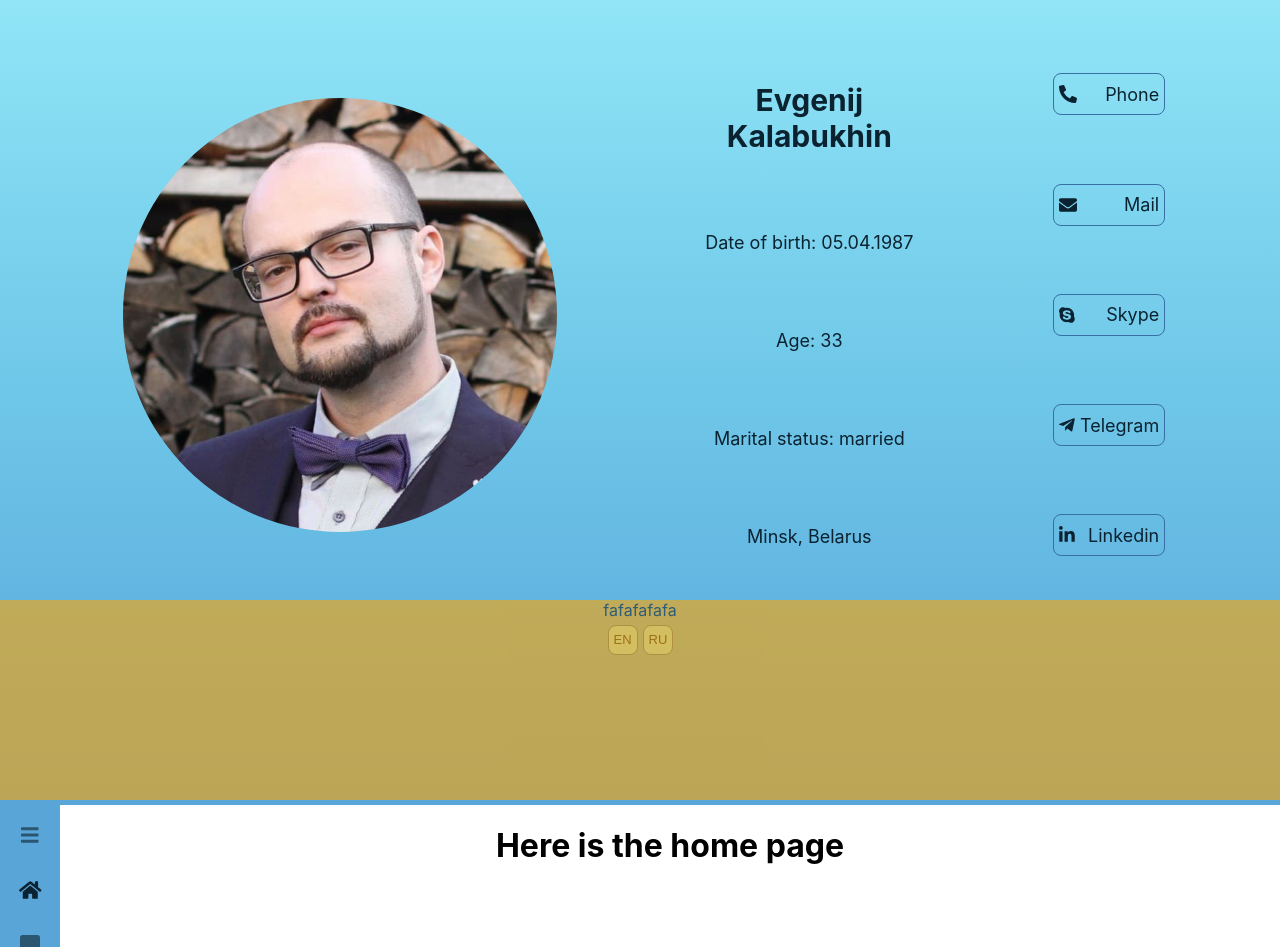
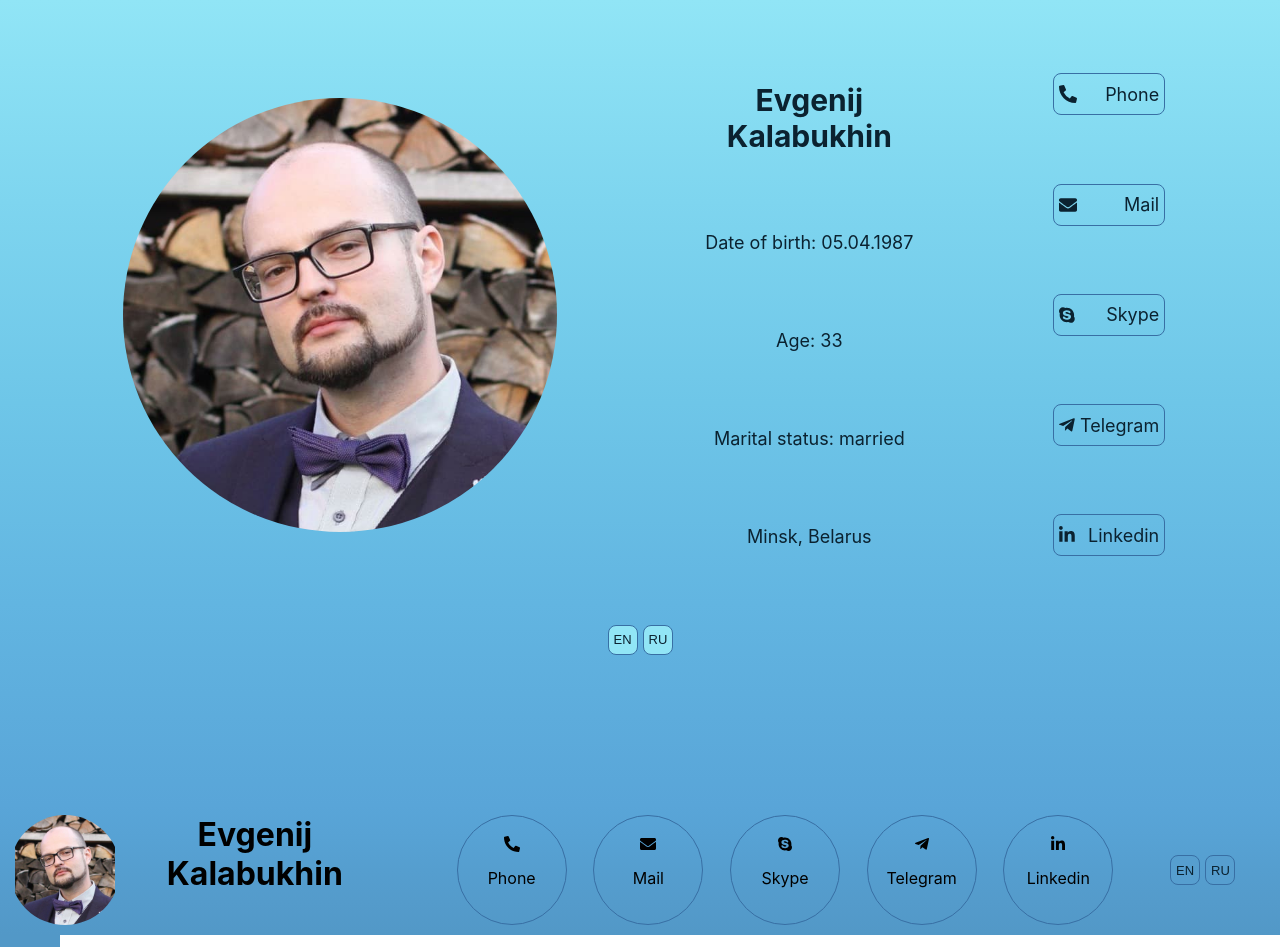
Before and after one commit to EK-machine/promo, a React (Create React App) app: page / in a window 1280 px wide. Shown: the top 947 px of the page. Built offline with nearby package versions, Linux system fonts and the light colour scheme.

Commit message:
made header sticky

```diff
--- a/src/components/Header.jsx
+++ b/src/components/Header.jsx
@@ -9,86 +9,60 @@ import {
 import { FontAwesomeIcon } from '@fortawesome/react-fontawesome';
 
 function Header() {
-  document.addEventListener('onDOMContentLoaded', () => {
-    const options = {
-      root: null,
-      rootMargin: '-10px, 0px, -600px, 0px',
-      threshold: 0.05,
-    };
-    function beTouchingTop(entry) {
-      if (entry.isIntersecting) {
-        entry.target.classList.add('header__container-small_active');
-      }
-    }
-    const observer = new IntersectionObserver(beTouchingTop, options);
-    const hcm = document.querySelector('.header__container-small');
-    observer.observe(hcm);
-  });
-
   return (
     <div className="header__container">
-      <section className="header__item header__img-container">
+      <div className="header__avatar-name-container">
+        <div className="header__avatar-container">
           <img
             className="header__avatar"
             src="/images/avatar.jpg"
             alt="EK face"
           />
-      </section>
-      <section className="header__item header__bio-container">
+        </div>
+        <div className="header__name-container">
           <h1 className="header__name">Evgenij Kalabukhin</h1>
-        <p className="header__paragraph">Date of birth: 05.04.1987</p>
-        <p className="header__paragraph">Age: 33 </p>
-        <p className="header__paragraph">Marital status: married</p>
-        <p className="header__paragraph">Minsk, Belarus</p>
-      </section>
-      <section className="header__item header__contacts-container">
-        <div className="header__contact-item header__contact-phone">
-          <a className="header__contact-link" href="#">
+        </div>
+      </div>
+      <div className="header__contacts-container">
+        <ul className="header__contact-list">
+          <li className="header__contact-item">
             <FontAwesomeIcon
               className="header__contact-link_icon"
               icon={faPhoneAlt}
             />
             <p className="header__contact-link_text">Phone</p>
-          </a>
-        </div>
-        <div className="header__contact-item header__contact-mail">
-          <a className="header__contact-link" href="#">
+          </li>
+          <li className="header__contact-item">
             <FontAwesomeIcon
               className="header__contact-link_icon"
               icon={faEnvelope}
             />
             <p className="header__contact-link_text">Mail</p>
-          </a>
-        </div>
-        <div className="header__contact-item header__contact-skype">
-          <a className="header__contact-link" href="#">
+          </li>
+          <li className="header__contact-item">
             <FontAwesomeIcon
               className="header__contact-link_icon"
               icon={faSkype}
             />
             <p className="header__contact-link_text">Skype</p>
-          </a>
-        </div>
-        <div className="header__contact-item header__contact-telegram">
-          <a className="header__contact-link" href="#">
+          </li>
+          <li className="header__contact-item">
             <FontAwesomeIcon
               className="header__contact-link_icon"
               icon={faTelegramPlane}
             />
             <p className="header__contact-link_text">Telegram</p>
-          </a>
-        </div>
-        <div className="header__contact-item header__contact-linkedin">
-          <a className="header__contact-link" href="#">
+          </li>
+          <li className="header__contact-item">
             <FontAwesomeIcon
               className="header__contact-link_icon"
               icon={faLinkedinIn}
             />
             <p className="header__contact-link_text">Linkedin</p>
-          </a>
+          </li>
+        </ul>
       </div>
-      </section>
-      <div className="header__item header__languages-container">
+      <div className="header__lang-container">
         <button type="button" className="header__language-btn">
           EN
         </button>
@@ -96,7 +70,6 @@ function Header() {
           RU
         </button>
       </div>
-      <div className="header__container-small">fafafafafa</div>
     </div>
   );
 }
--- /dev/null
+++ b/src/components/Preheader.jsx
@@ -0,0 +1,87 @@
+import React from 'react';
+import './preheader.css';
+import { faPhoneAlt, faEnvelope } from '@fortawesome/free-solid-svg-icons';
+import {
+  faLinkedinIn,
+  faTelegramPlane,
+  faSkype,
+} from '@fortawesome/free-brands-svg-icons';
+import { FontAwesomeIcon } from '@fortawesome/react-fontawesome';
+
+function Preheader() {
+  return (
+    <div className="preheader__container">
+      <section className="preheader__item preheader__img-container">
+        <img
+          className="preheader__avatar"
+          src="/images/avatar.jpg"
+          alt="EK face"
+        />
+      </section>
+      <section className="preheader__item preheader__bio-container">
+        <h1 className="preheader__name">Evgenij Kalabukhin</h1>
+        <p className="preheader__paragraph">Date of birth: 05.04.1987</p>
+        <p className="preheader__paragraph">Age: 33 </p>
+        <p className="preheader__paragraph">Marital status: married</p>
+        <p className="preheader__paragraph">Minsk, Belarus</p>
+      </section>
+      <section className="preheader__item preheader__contacts-container">
+        <div className="preheader__contact-item preheader__contact-phone">
+          <a className="preheader__contact-link" href="#">
+            <FontAwesomeIcon
+              className="preheader__contact-link_icon"
+              icon={faPhoneAlt}
+            />
+            <p className="preheader__contact-link_text">Phone</p>
+          </a>
+        </div>
+        <div className="preheader__contact-item preheader__contact-mail">
+          <a className="preheader__contact-link" href="#">
+            <FontAwesomeIcon
+              className="preheader__contact-link_icon"
+              icon={faEnvelope}
+            />
+            <p className="preheader__contact-link_text">Mail</p>
+          </a>
+        </div>
+        <div className="preheader__contact-item preheader__contact-skype">
+          <a className="preheader__contact-link" href="#">
+            <FontAwesomeIcon
+              className="preheader__contact-link_icon"
+              icon={faSkype}
+            />
+            <p className="preheader__contact-link_text">Skype</p>
+          </a>
+        </div>
+        <div className="preheader__contact-item preheader__contact-telegram">
+          <a className="preheader__contact-link" href="#">
+            <FontAwesomeIcon
+              className="preheader__contact-link_icon"
+              icon={faTelegramPlane}
+            />
+            <p className="preheader__contact-link_text">Telegram</p>
+          </a>
+        </div>
+        <div className="preheader__contact-item preheader__contact-linkedin">
+          <a className="preheader__contact-link" href="#">
+            <FontAwesomeIcon
+              className="preheader__contact-link_icon"
+              icon={faLinkedinIn}
+            />
+            <p className="preheader__contact-link_text">Linkedin</p>
+          </a>
+        </div>
+      </section>
+      <div className="preheader__item preheader__languages-container">
+        <button type="button" className="preheader__language-btn">
+          EN
+        </button>
+        <button type="button" className="preheader__language-btn">
+          RU
+        </button>
+      </div>
+    </div>
+  );
+}
+
+export default Preheader;
--- a/src/components/header.css
+++ b/src/components/header.css
@@ -1,28 +1,32 @@
 .header__container {
-  margin: 0;
-  padding: 5px 5px 0 5px;
+  height: 120px;
+  padding: 5px 15px;
+  background-image: linear-gradient(
+    to bottom,
+    #59a5d8,
+    #57a2d4,
+    #559ecf,
+    #549bcb,
+    #5298c7
+  );
   display: flex;
   flex-direction: row;
-  justify-content: center;
-  flex-wrap: wrap;
-  background-image: linear-gradient(
-    to bottom,
-    #91e5f6,
-    #7ed5ef,
-    #6ec6e8,
-    #62b5e1,
-    #59a5d8
-  );
-  color: var(--active-color);
-  height: 100vh;
+  align-items: center;
+  justify-content: space-between;
 }
 
-.header__img-container {
+.header__avatar-name-container {
+  order: -1;
+  display: flex;
+  flex-direction: row;
+  align-items: flex-start;
+  justify-content: flex-start;
+  flex-basis: 30%;
+}
+
+.header__avatar-container {
   overflow: hidden;
-  flex-basis: 50%;
-  flex-grow: 5;
-  flex-shrink: 1;
-  order: -1;
+  margin-right: 5px;
   display: flex;
   justify-content: center;
   align-items: center;
@@ -30,69 +34,56 @@
 
 .header__avatar {
   border-radius: 50%;
-  max-width: 70%;
-  max-height: 70%;
+  max-width: 110px;
+  max-height: 110px;
   display: block;
 }
 
-.header__bio-container {
-  flex-basis: 20%;
-  flex-grow: 2;
-  flex-shrink: 1;
-  order: 0;
-  display: flex;
-  flex-direction: column;
-  justify-content: space-evenly;
-}
-
 .header__name {
-  font-size: 30px;
-  padding: 0;
-  margin: 0;
-}
-
-.header__paragraph {
-  font-size: 18px;
-  padding: 0;
-  margin: 0;
+  margin: 0px;
 }
 
 .header__contacts-container {
-  flex-basis: 25%;
-  flex-grow: 2;
-  flex-shrink: 2;
-  order: 1;
+  order: 0;
+  flex-basis: 60%;
+}
+
+.header__contact-list {
   display: flex;
-  flex-direction: column;
+  flex-direction: row;
+  list-style: none;
   justify-content: space-evenly;
   align-items: center;
 }
 
-.header__contact-link {
-  padding: 5px;
-  text-decoration: none;
-  color: var(--active-color);
+.header__contact-item {
+  box-sizing: border-box;
   border: 1px solid var(--background-hover-color);
-  border-radius: 8px;
-  font-size: 18px;
-  height: 30px;
-  width: 100px;
+  width: 110px;
+  height: 110px;
+  border-radius: 55px;
   display: flex;
-  flex-direction: row;
-  justify-content: space-between;
+  flex-direction: column;
+  justify-content: center;
   align-items: center;
 }
 
-.header__contact-link:hover {
-  background-color: var(--background-hover-color);
+.header__contact-item:hover {
+  background-image: linear-gradient(
+    to right top,
+    #386fa4,
+    #458cbb,
+    #58aad0,
+    #72c7e3,
+    #91e5f6
+  );
+  cursor: pointer;
   font-weight: bold;
 }
 
-.header__languages-container {
-  flex-basis: 5%;
-  flex-grow: 1;
-  flex-shrink: 3;
-  order: 2;
+.header__lang-container {
+  order: 1;
+  flex-basis: 10%;
   display: flex;
   flex-direction: row;
   justify-content: center;
@@ -102,7 +93,7 @@
 .header__language-btn {
   padding: 5px;
   color: var(--active-color);
-  background-color: var(--main-background-color);
+  background-color: #569ecf;
   border: 1px solid var(--background-hover-color);
   box-sizing: border-box;
   border-radius: 8px;
@@ -118,24 +109,14 @@
 }
 
 .header__language-btn:hover {
-  background-color: var(--background-hover-color);
+  background-image: linear-gradient(
+    to top,
+    #386fa4,
+    #458cbb,
+    #58aad0,
+    #72c7e3,
+    #91e5f6
+  );
   cursor: pointer;
   font-weight: bold;
 }
-
-.header__container-small {
-  flex-basis: 100%;
-  flex-grow: 1;
-  flex-shrink: 0;
-  order: 3;
-  position: absolute;
-  bottom: 0;
-  width: 100%;
-  height: 200px;
-  background-color: orange;
-  opacity: 0.6;
-}
-
-.header__container-small_active {
-  background-color: green;
-}
--- /dev/null
+++ b/src/components/preheader.css
@@ -0,0 +1,140 @@
+.preheader__container {
+  margin: 0;
+  padding: 5px 5px 0 5px;
+  display: flex;
+  flex-direction: row;
+  justify-content: center;
+  flex-wrap: wrap;
+  background-image: linear-gradient(
+    to bottom,
+    #91e5f6,
+    #7ed5ef,
+    #6ec6e8,
+    #62b5e1,
+    #59a5d8
+  );
+  color: var(--active-color);
+  height: 100vh;
+  position: sticky;
+  top: 0px;
+}
+
+.preheader__img-container {
+  overflow: hidden;
+  flex-basis: 50%;
+  flex-grow: 5;
+  flex-shrink: 1;
+  order: -1;
+  display: flex;
+  justify-content: center;
+  align-items: center;
+}
+
+.preheader__avatar {
+  border-radius: 50%;
+  max-width: 70%;
+  max-height: 70%;
+  display: block;
+}
+
+.preheader__bio-container {
+  flex-basis: 20%;
+  flex-grow: 2;
+  flex-shrink: 1;
+  order: 0;
+  display: flex;
+  flex-direction: column;
+  justify-content: space-evenly;
+}
+
+.preheader__name {
+  font-size: 30px;
+  padding: 0;
+  margin: 0;
+}
+
+.preheader__paragraph {
+  font-size: 18px;
+  padding: 0;
+  margin: 0;
+}
+
+.preheader__contacts-container {
+  flex-basis: 25%;
+  flex-grow: 2;
+  flex-shrink: 2;
+  order: 1;
+  display: flex;
+  flex-direction: column;
+  justify-content: space-evenly;
+  align-items: center;
+}
+
+.preheader__contact-link {
+  padding: 5px;
+  text-decoration: none;
+  color: var(--active-color);
+  border: 1px solid var(--background-hover-color);
+  border-radius: 8px;
+  font-size: 18px;
+  height: 30px;
+  width: 100px;
+  display: flex;
+  flex-direction: row;
+  justify-content: space-between;
+  align-items: center;
+}
+
+.preheader__contact-link:hover {
+  background-image: linear-gradient(
+    to top,
+    #386fa4,
+    #458cbb,
+    #58aad0,
+    #72c7e3,
+    #91e5f6
+  );
+  font-weight: bold;
+}
+
+.preheader__languages-container {
+  flex-basis: 5%;
+  flex-grow: 1;
+  flex-shrink: 3;
+  order: 2;
+  display: flex;
+  flex-direction: row;
+  justify-content: center;
+  align-items: flex-start;
+}
+
+.preheader__language-btn {
+  padding: 5px;
+  color: var(--active-color);
+  background-color: var(--main-background-color);
+  border: 1px solid var(--background-hover-color);
+  box-sizing: border-box;
+  border-radius: 8px;
+  font-size: 13px;
+  height: 30px;
+  width: 30px;
+  margin-right: 5px;
+  text-align: center;
+}
+
+.preheader__language-btn:last-child {
+  margin-right: 0px;
+}
+
+.preheader__language-btn:hover {
+  background-image: linear-gradient(
+    to top,
+    #386fa4,
+    #458cbb,
+    #58aad0,
+    #72c7e3,
+    #91e5f6
+  );
+  cursor: pointer;
+  font-weight: bold;
+}
--- a/src/index.css
+++ b/src/index.css
@@ -11,7 +11,7 @@ body {
 
 :root {
   --main-background-color: #91e5f6;
-  --background-color: #59a5d8;
+  --background-color: #5298c7;
   --background-hover-color: #386fa4;
   --active-color: #0b2230;
 }
--- a/src/pages/HomePage.jsx
+++ b/src/pages/HomePage.jsx
@@ -1,6 +1,6 @@
 import React from 'react';
 
 function HomePage() {
-  return <h1>Here is the home page</h1>;
+  return <h1>homepage</h1>;
 }
 export default HomePage;
--- a/src/pages/PagesContainer.jsx
+++ b/src/pages/PagesContainer.jsx
@@ -1,6 +1,7 @@
 import React from 'react';
 import { BrowserRouter, Route, Switch } from 'react-router-dom';
 import Sidebar from '../components/Sidebar';
+import Preheader from '../components/Preheader';
 import Header from '../components/Header';
 import './pagescontainer.css';
 import HomePage from './HomePage';
@@ -9,13 +10,16 @@ import NotFoundPage from './NotFoundPage';
 
 function PagesContainer() {
   return (
-    <div className="grid__container">
-      <BrowserRouter>
-        <div className="grid__header">
-          <Header />
+    <BrowserRouter>
+      <div className="grid__container">
+        <div className="grid__preheader">
+          <Preheader />
         </div>
         <div className="grid__sidebar">
           <Sidebar />
+        </div>
+        <div className="grid__header">
+          <Header />
         </div>
         <div className="grid__main-content">
           <Switch>
@@ -24,8 +28,8 @@ function PagesContainer() {
             <Route path="*" component={NotFoundPage} />
           </Switch>
         </div>
-      </BrowserRouter>
-    </div>
+      </div>
+    </BrowserRouter>
   );
 }
 
--- a/src/pages/pagescontainer.css
+++ b/src/pages/pagescontainer.css
@@ -1,19 +1,28 @@
 .grid__container {
   display: grid;
   grid-template-areas:
+    'preheader preheader'
     'header header'
     'sidebar main-content';
   grid-template-columns: auto 5fr;
-  grid-template-rows: 1fr 1fr;
+  grid-template-rows: 1fr auto 1fr;
   margin: 0px;
+}
+
+.grid__preheader {
+  grid-area: preheader;
 }
 
 .grid__header {
   grid-area: header;
+  position: sticky;
+  top: 0px;
 }
 
 .grid__sidebar {
   grid-area: sidebar;
+  position: sticky;
+  top: 60px;
 }
 
 .grid__main-content {
```
Lines whose indentation alone changed are shown as unchanged.
